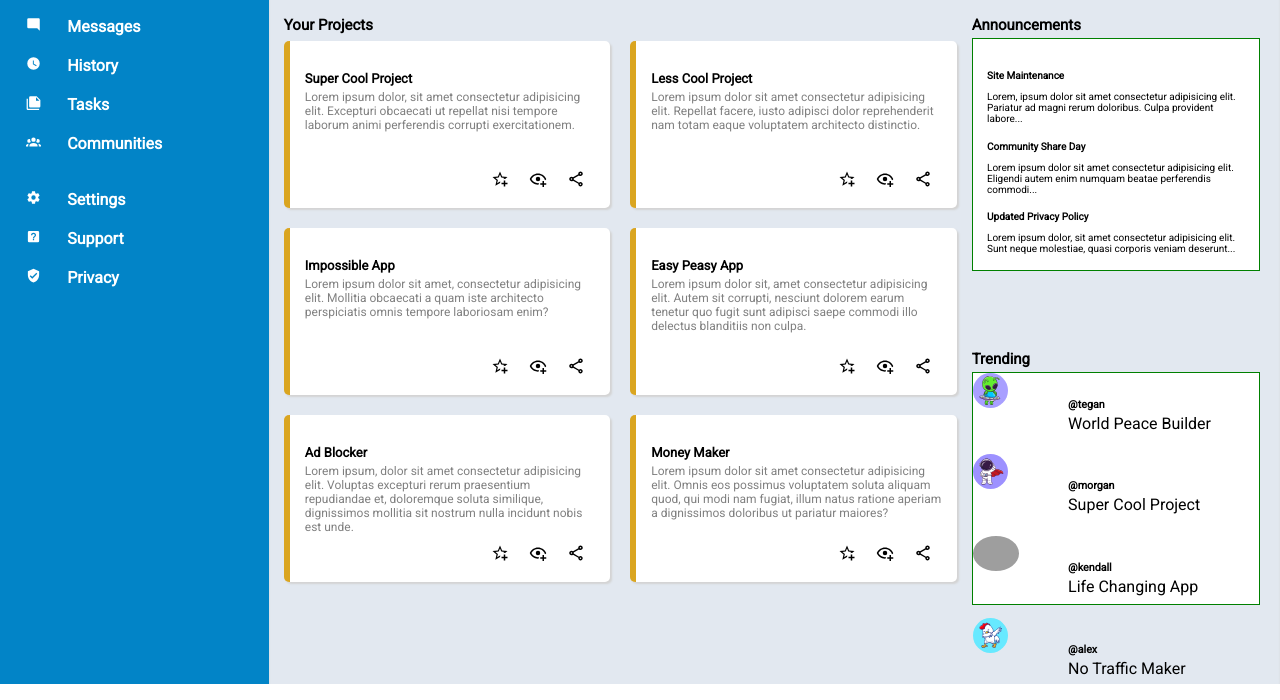
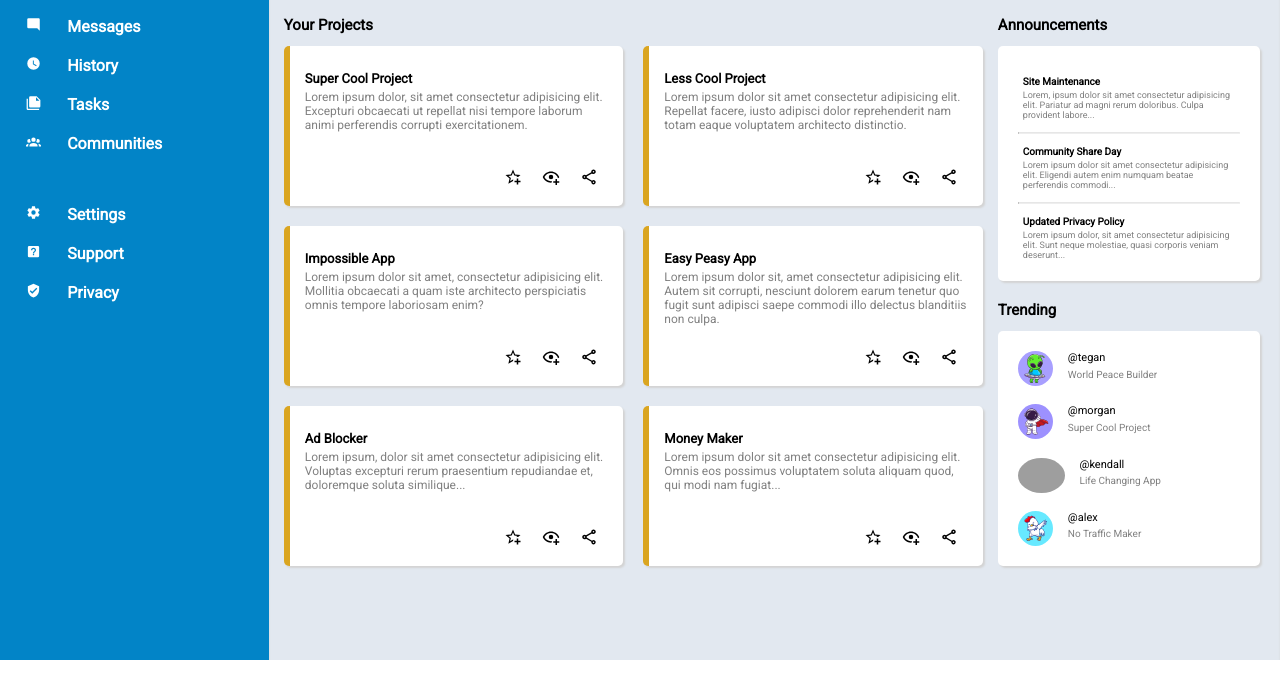
Before and after one commit to sinatra27/admin-dashboard, a plain HTML site: page index.html in a window 1280 px wide. Shown: the part 140-840 px from the top of the page. After the commit the page ends 800 px from the top, so only its background shows below. Drawn offline with Linux system fonts and the light colour scheme; grey boxes are pictures that could not be loaded.

Commit message:
Update styling for announcements and trending sections

```diff
--- a/index.html
+++ b/index.html
@@ -40,7 +40,7 @@
     <main>
         <div class="projects">
             <h3>Your Projects</h3>
-            <div class="project-container">
+            <div class="project-box">
                 <h4>Super Cool Project</h4>
                 <p>Lorem ipsum dolor, sit amet consectetur adipisicing elit. Excepturi obcaecati ut repellat nisi tempore laborum animi perferendis corrupti exercitationem.</p>
                 <div class="options">
@@ -49,7 +49,7 @@
                     <img src="./icons/share-variant-outline.svg" alt="share link">
                 </div>
             </div>
-            <div class="project-container">
+            <div class="project-box">
                 <h4>Less Cool Project</h4>
                 <p>Lorem ipsum dolor sit amet consectetur adipisicing elit. Repellat facere, iusto adipisci dolor reprehenderit nam totam eaque voluptatem architecto distinctio.</p>
                 <div class="options">
@@ -58,7 +58,7 @@
                     <img src="./icons/share-variant-outline.svg" alt="share link">
                 </div>
             </div>
-            <div class="project-container">
+            <div class="project-box">
                 <h4>Impossible App</h4>
                 <p>Lorem ipsum dolor sit amet, consectetur adipisicing elit. Mollitia obcaecati a quam iste architecto perspiciatis omnis tempore laboriosam enim?</p>
                 <div class="options">
@@ -67,7 +67,7 @@
                     <img src="./icons/share-variant-outline.svg" alt="share link">
                 </div>
             </div>
-            <div class="project-container">
+            <div class="project-box">
                 <h4>Easy Peasy App</h4>
                 <p>Lorem ipsum dolor sit, amet consectetur adipisicing elit. Autem sit corrupti, nesciunt dolorem earum tenetur quo fugit sunt adipisci saepe commodi illo delectus blanditiis non culpa.</p>
                 <div class="options">
@@ -76,18 +76,18 @@
                     <img src="./icons/share-variant-outline.svg" alt="share link">
                 </div>
             </div>
-            <div class="project-container">
+            <div class="project-box">
                 <h4>Ad Blocker</h4>
-                <p>Lorem ipsum, dolor sit amet consectetur adipisicing elit. Voluptas excepturi rerum praesentium repudiandae et, doloremque soluta similique, dignissimos mollitia sit nostrum nulla incidunt nobis est unde.</p>
+                <p>Lorem ipsum, dolor sit amet consectetur adipisicing elit. Voluptas excepturi rerum praesentium repudiandae et, doloremque soluta similique...</p>
                 <div class="options">
                     <img src="./icons/star-plus-outline.svg" alt="star plus / add as favorite">
                     <img src="./icons/eye-plus-outline.svg" alt="eye plus / mark as read">
                     <img src="./icons/share-variant-outline.svg" alt="share link">
                 </div>
             </div>
-            <div class="project-container">
+            <div class="project-box">
                 <h4>Money Maker</h4>
-                <p>Lorem ipsum dolor sit amet consectetur adipisicing elit. Omnis eos possimus voluptatem soluta aliquam quod, qui modi nam fugiat, illum natus ratione aperiam a dignissimos doloribus ut pariatur maiores?</p>
+                <p>Lorem ipsum dolor sit amet consectetur adipisicing elit. Omnis eos possimus voluptatem soluta aliquam quod, qui modi nam fugiat...</p>
                 <div class="options">
                     <img src="./icons/star-plus-outline.svg" alt="star plus / add as favorite">
                     <img src="./icons/eye-plus-outline.svg" alt="eye plus / mark as read">
@@ -97,14 +97,16 @@
         </div>
         <div class="announcements">
             <h3>Announcements</h3>
-            <div class="announcement-items">
+            <div class="announcement-box">
                 <div>
                     <h5>Site Maintenance</h5>
                     <p>Lorem, ipsum dolor sit amet consectetur adipisicing elit. Pariatur ad magni rerum doloribus. Culpa provident labore...</p>
+                    <hr>
                 </div>
                 <div>
                     <h5>Community Share Day</h5>
                     <p>Lorem ipsum dolor sit amet consectetur adipisicing elit. Eligendi autem enim numquam beatae perferendis commodi...</p>
+                    <hr>
                 </div>
                 <div>
                     <h5>Updated Privacy Policy</h5>
@@ -114,7 +116,7 @@
         </div>
         <div class="trending">
             <h3>Trending</h3>
-            <div class="trending-users">
+            <div class="trending-box">
                 <div>
                     <img src="./icons/28565569_5600_4_06.svg" alt="user pfp" class="pfp-small">
                     <h6>@tegan</h6>
--- a/style.css
+++ b/style.css
@@ -5,7 +5,7 @@ body {
     height: 100vh;
     display: grid;
     grid-template-columns: 21fr 79fr;
-    grid-template-rows: 1fr 1fr;
+    grid-template-rows: 1fr 8fr;
     font-family: 'Roboto', sans-serif;
     margin: 0;
 }
@@ -16,7 +16,6 @@ header {
     display: grid;
     grid-template-columns: 11fr 7fr;
     grid-template-rows: 1fr 2fr;
-    /* column-gap: 10px; */
     gap: 10px;
     padding: 10px 35px 0 35px;
     border-bottom: 1px solid darkgray;
@@ -108,19 +107,18 @@ main  {
     grid-column: 2;
     grid-row: 2;
     display: grid;
-    grid-template-columns: 7fr 3fr;
-    grid-template-rows: 50% 50%;
+    grid-template-columns: 8fr 3fr;
+    grid-template-rows: 285px 285px 30px;
     column-gap: 15px;
-    background: #e2e8f0;                    /* rgb(223, 231, 240); */
+    background: #e2e8f0;                        /* rgb(223, 231, 240); */
     padding: 15px 20px 15px 15px;
     box-shadow: 0 3px 2px lightgray inset;
 }
 .projects {
-    grid-row: 1 / 3;
+    grid-row: 1 / 4;
     display: grid;
     grid-template-columns: 1fr 1fr;
-    grid-template-rows: 3% 25% 25% 25%;
-    /* grid-template-rows: 1fr repeat(3, 6fr); */
+    grid-template-rows: 25px repeat(3, 160px);
     gap: 20px;
 }
 h3 {
@@ -129,15 +127,15 @@ h3 {
 .projects h3 {
     grid-column: 1 / 3;
 }
-.project-container {
+.project-box {
     position: relative;
     background: #ffffff;
-    padding: 30px 15px;
+    padding: 25px 15px;
     border-left: 6px solid goldenrod;
     border-radius: 5px;
     box-shadow: 2px 2px 2px lightgray;
 }
-.project-container p {
+.project-box p {
     font-size: 12px;
     color: gray;
     margin-top: 4px;
@@ -154,34 +152,59 @@ h3 {
 }
 .announcements {
     display: grid;
-    grid-template-rows: 11% 70%;
+    grid-template-rows: 45px 235px;
 }
-.announcements p {
-    font-size: 10px;
-}
-.announcement-items {
+.announcement-box {
     grid-row: 2;
     background: #ffffff;
-    padding: 5%;
-    border: 1px solid green;
+    padding: 20px 20px;
+    border-radius: 5px;
+    box-shadow: 2px 2px 2px lightgray;
+}
+.announcement-box h5 {
+    margin: 10px 0 3px 0;
+    padding-left: 5px;
+}
+.announcement-box p {
+    font-size: 9px;
+    color: gray;
+    padding-left: 5px;
+    margin: 0;
+}
+hr {
+    border-top: 1px solid rgba(128, 128, 128, 0.2);
+    margin: 12px 0;
 }
 .trending {
     display: grid;
-    grid-template-rows: 11% 70%;
+    grid-template-rows: 45px 235px;
 }
-.trending-users {
-    grid-row: 2 / 3;
+.trending-box {
+    display: flex;
+    flex-direction: column;
+    justify-content: space-between;
     background: #ffffff;
-    border: 1px solid green;
+    padding: 20px;
+    border-radius: 5px;
+    box-shadow: 2px 2px 2px lightgray;
 }
-.trending-users div {
+.trending-box div {
     display: grid;
-    grid-template-columns: 1fr 2fr;
-    grid-template-rows: 50% 50%;
+    grid-template-columns: 1fr 10fr;
+    grid-template-rows: 1fr 1fr;
+    column-gap: 15px;
 }
-.trending-users img {
+.trending-box div img {
     grid-row: 1 / 3;
-    /* height: 50px; */
+}
+.trending-box div h6 {
+    font-size: 11px;
+    font-weight: 400;
+    margin: 0;
+}
+.trending-box div span {
+    font-size: 10px;
+    color: gray;
 }
 
 /***** SIDEBAR *****/
@@ -190,7 +213,7 @@ section {
     display: grid;
     grid-template-columns: 1fr 3fr;
     grid-template-rows: 1fr 15fr;
-    background: #0284c7; /*rgb(61, 139, 190);*/
+    background: #0284c7;                        /*rgb(61, 139, 190);*/
     color: #ffffff;
 }
 .sidebar > div {
@@ -208,7 +231,7 @@ section {
     grid-column: 1 / 3;
     grid-row: 2;
     display: grid;
-    grid-template-rows: repeat(3, 1fr);
+    grid-template-rows: 2fr 1fr 2.5fr;
     padding-top: 10px;
 }
 nav div div {
```
